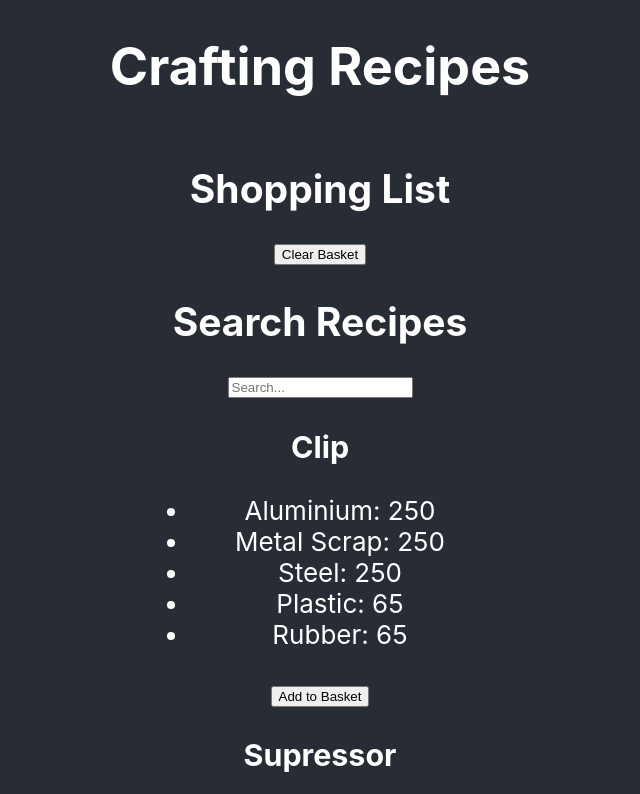
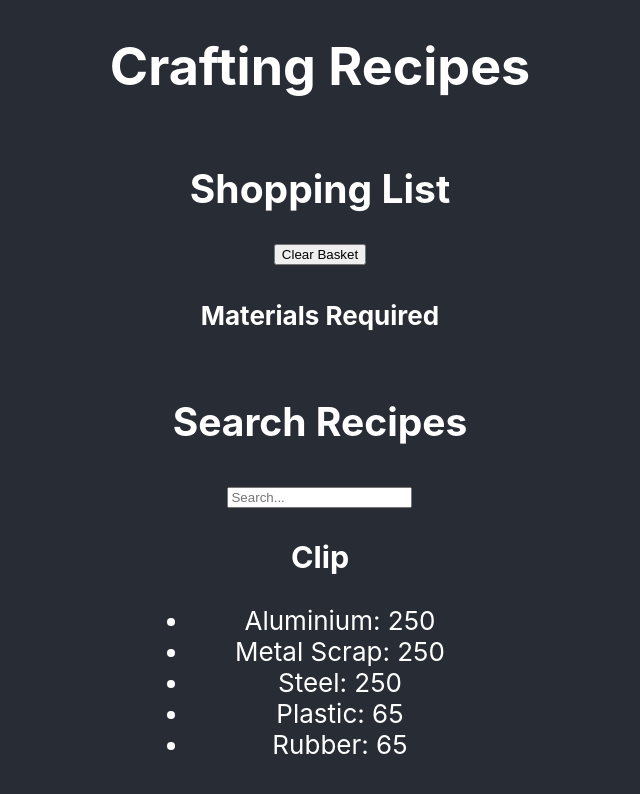
Before and after one commit to liamfrazer/crafting, a React (Create React App) app: page / in a window 1280 px wide. Shown: the top 794 px of the page, without its empty margins (320-960 px from the left). Built offline with nearby package versions, Linux system fonts and the light colour scheme.

Commit message:
Fixed shopping list to display multiple items on 1 line

```diff
--- a/src/App.js
+++ b/src/App.js
@@ -3,10 +3,9 @@ import RecipeList from './components/recipe-list/recipe-list.component';
 import SearchBox from './components/search-box/search-box.component';
 import ShoppingList from './shopping-list/shopping-list.component';
 import BtnOption from './components/btn/btn-option.component';
+import MaterialsList from './components/materials-list/materials-list.component';
 import { v4 as uuidv4 } from 'uuid'
 import './App.css';
-
-// import InputBox from './components/input-box/input-box.component';
 
 class App extends Component {
   constructor() {
@@ -15,10 +14,8 @@ class App extends Component {
     this.state = {
       recipes: [],
       basket: [],
+      materials: [],
       searchField: ''
-      // materials: [],
-      // inputField: '',
-
     }
   }
 
@@ -28,11 +25,13 @@ class App extends Component {
   componentDidMount() {
     fetch(`${process.env.PUBLIC_URL}/data/recipes.json`)
       .then(response => response.json())
+      // .then(recipes => this.setState({ recipes }))
       .then((name, requirements) => this.setState(() => {
         return { recipes: name, requirements }
       }))
     fetch(`${process.env.PUBLIC_URL}/data/materials.json`)
       .then(response => response.json())
+      .then(materials => this.setState({ materials }))
       .then((name, amount, weight) => this.setState(() => {
         return { materials: name, amount, weight }
       }))
@@ -54,38 +53,21 @@ class App extends Component {
     }), () => console.log(this.state.basket))
   }
 
-  // Original idea to input materials, then calculate what recipes can be created
-  // Will keep for future changes, as calculation still may be required
-
-  // onMaterialChange = (event, materialName) => {
-  //   const inputField = event.target.value
-  //   const updatedMaterials = this.state.materials.map(material => {
-  //     if (material.name === materialName && !isNaN(inputField)) {
-  //       return { ...material, amount: parseInt(inputField, 10) }
-  //     } else {
-  //       return material;
-  //     }
-  //   })
-  //   this.setState({ materials: updatedMaterials })
-  // }
-
   clearBasket = () => {
-    // const basketCleared = this.setState.basket = []
-    // console.log(`Basket Cleared`)
-    // return basketCleared
     const emptyBasket = []
     this.setState(() => {
       return { basket: emptyBasket }
     })
   }
 
+  materialsRequired = () => {
+
+  }
 
   render() {
 
     const { recipes, searchField } = this.state
-    const { onSearchChange, clearBasket } = this;
-    // onMaterialChange
-    // onBasketChange
+    const { onSearchChange, clearBasket, addToBasket, materialsRequired } = this;
 
     const searchRecipes = recipes.filter((recipe) => {
       return recipe.name.toLowerCase().includes(searchField)
@@ -103,7 +85,50 @@ class App extends Component {
               value='Clear Basket'
               onClickHandler={clearBasket}
             />
-            {/*<h2>Materials</h2>
+            <MaterialsList
+              // basket={this.state.basket}
+              // materials={this.state.materials}
+              onBasketChange={materialsRequired} />
+            <SearchBox
+              className='recipe-search-box'
+              placeholder='Search...'
+              onChangeHandler={onSearchChange}
+            />
+            <RecipeList
+              recipes={searchRecipes}
+              addToBasket={addToBasket}
+            />
+          </header>
+        </div>
+      </div>
+    );
+  }
+}
+
+export default App;
+
+
+  // Original idea to input materials, then calculate what recipes can be created
+  // Will keep for future changes, as calculation still may be required
+
+  // import InputBox from './components/input-box/input-box.component';
+
+        // materials: [],
+      // inputField: '',
+
+  // onMaterialChange = (event, materialName) => {
+  //   const inputField = event.target.value
+  //   const updatedMaterials = this.state.materials.map(material => {
+  //     if (material.name === materialName && !isNaN(inputField)) {
+  //       return { ...material, amount: parseInt(inputField, 10) }
+  //     } else {
+  //       return material;
+  //     }
+  //   })
+  //   this.setState({ materials: updatedMaterials })
+  // }
+
+/*  <h2>Materials</h2>
    <InputBox
     className='Aluminium-input-box'
     placeholder={'Aluminium'}
@@ -127,22 +152,5 @@ class App extends Component {
   <InputBox
     className='Glass-input-box'
     placeholder='Glass'
-              onChangeHandler={(event) => onMaterialChange(event, 'Glass')} /> */}
-            <h2>Search Recipes</h2>
-            <SearchBox
-              className='recipe-search-box'
-              placeholder='Search...'
-              onChangeHandler={onSearchChange}
-            />
-            <RecipeList
-              recipes={searchRecipes}
-              addToBasket={this.addToBasket}
-            />
-          </header>
-        </div>
-      </div>
-    );
-  }
-}
-
-export default App;
+    onChangeHandler={(event) => onMaterialChange(event, 'Glass')} />
+*/
--- /dev/null
+++ b/src/components/materials-list/materials-list.component.jsx
@@ -0,0 +1,14 @@
+import { Component } from 'react';
+
+class MaterialsList extends Component {
+
+    render() {
+        return (
+            <div>
+                <h4>Materials Required</h4>
+            </div>
+        )
+    }
+}
+
+export default MaterialsList
--- a/src/components/search-box/search-box.component.jsx
+++ b/src/components/search-box/search-box.component.jsx
@@ -4,12 +4,15 @@ class SearchBox extends Component {
 
     render() {
         return (
+            <div>
+            <h2>Search Recipes</h2>
             <input
             className={this.props.className}
             type='search'
             placeholder={this.props.placeholder}
             onChange={this.props.onChangeHandler}>
             </input>
+            </div>
         )
     }
 }
--- a/src/shopping-list/shopping-list.component.jsx
+++ b/src/shopping-list/shopping-list.component.jsx
@@ -4,7 +4,7 @@ class ShoppingList extends Component {
 
 
     render() {
-        const { basket } = this.props
+        const { basket} = this.props
 
     if (!basket) {
         return <div>Empty Basket</div>
@@ -14,19 +14,29 @@ class ShoppingList extends Component {
     basket.forEach(item => {
         if (itemCount.has(item.name)) {
             itemCount.set(item.name, itemCount.get(item.name) +1);
-
         } else {
             itemCount.set(item.name, 1);
         }
+    })
 
-    })
+     const itemsToShow = []
+     basket.forEach(item => {
+        if (!itemsToShow.find(i => i.name === item.name)) {
+            itemsToShow.push({
+                id: item.id,
+                name: item.name,
+                count: itemCount.get(item.id)
+            })
+        }
+     })
+
         return (
 
             <div>
                 <h2>Shopping List</h2>
                 <ul>
-                    {basket.map(item => (
-                        <li key={item.id}>{item.name} ({itemCount.get(item.name)})</li>
+                    {itemsToShow.map(item => (
+                        <li key={item.id}>{item.name} x {itemCount.get(item.name)}</li>
                     ))}
                 </ul>
             </div>
@@ -34,4 +44,5 @@ class ShoppingList extends Component {
     }
 }
 
+
 export default ShoppingList;
```
Lines whose indentation alone changed are shown as unchanged.
